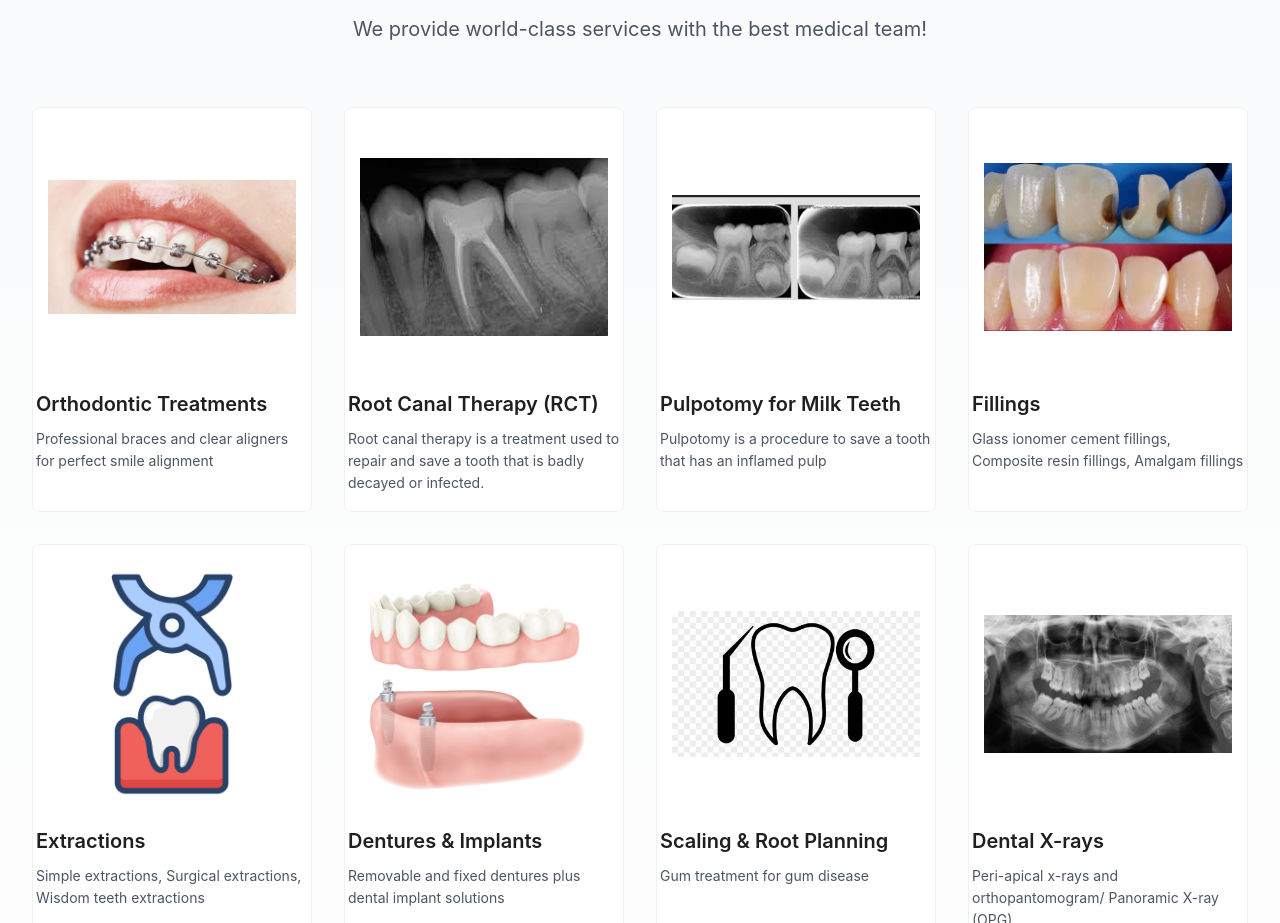
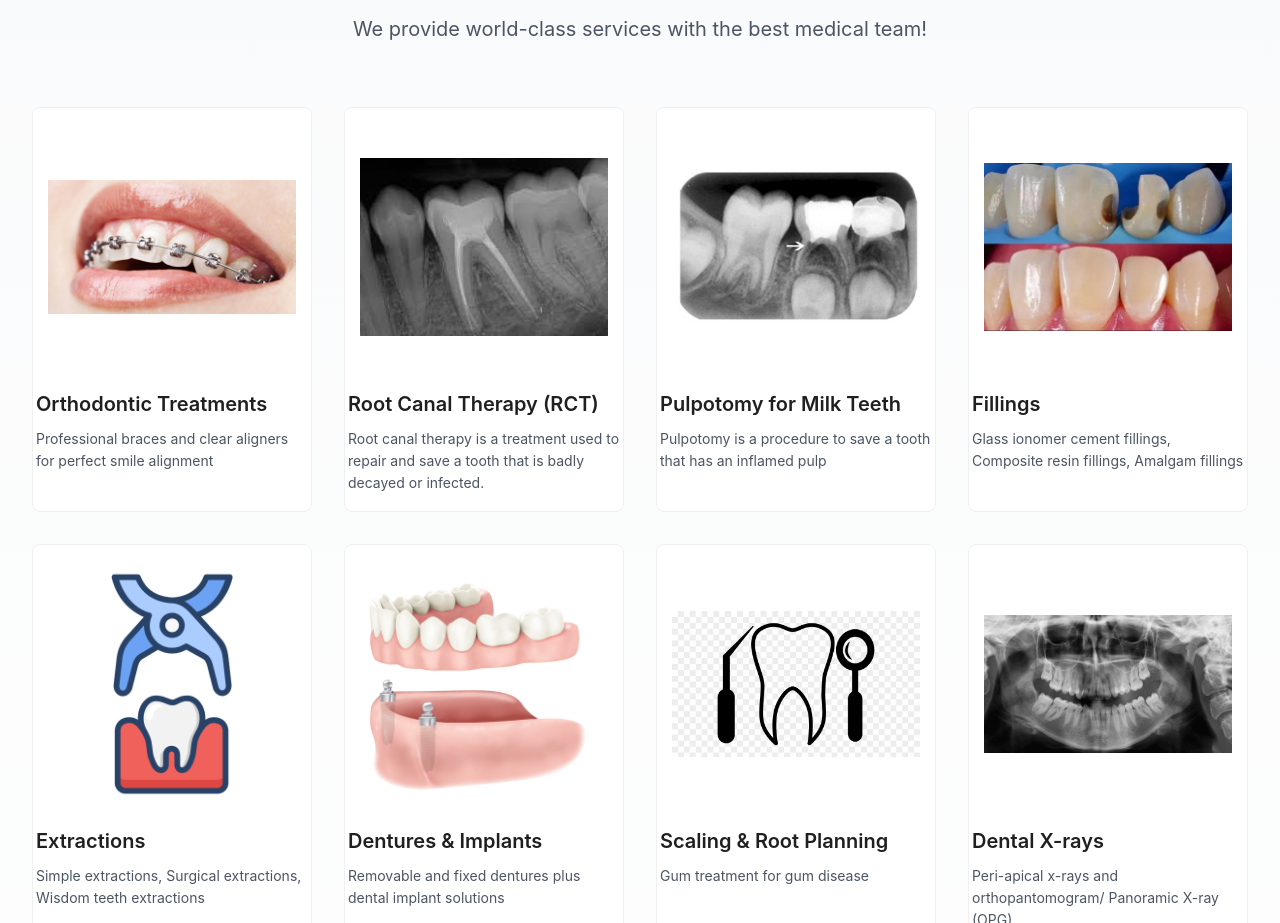
Before and after one commit to FabCode67/GLAMERC, a Next.js app: page / in a window 1280 px wide. Shown: the part 2070-2993 px from the top of the page. Built offline with nearby package versions, Linux system fonts and the light colour scheme; no server answers.

Commit message:
quick fix

```diff
--- a/app/components/ServiceSection.tsx
+++ b/app/components/ServiceSection.tsx
@@ -98,7 +98,7 @@ const services = [
   {
     title: "Pulpotomy for Milk Teeth",
     description: "Pulpotomy is a procedure to save a tooth that has an inflamed pulp",
-    icon: "/services/pulOptomy.jpg"
+    icon: "plumo.jpg"
   },
   {
     title: "Fillings",
```
Also changed, not shown: public/plumo.jpg (added).
